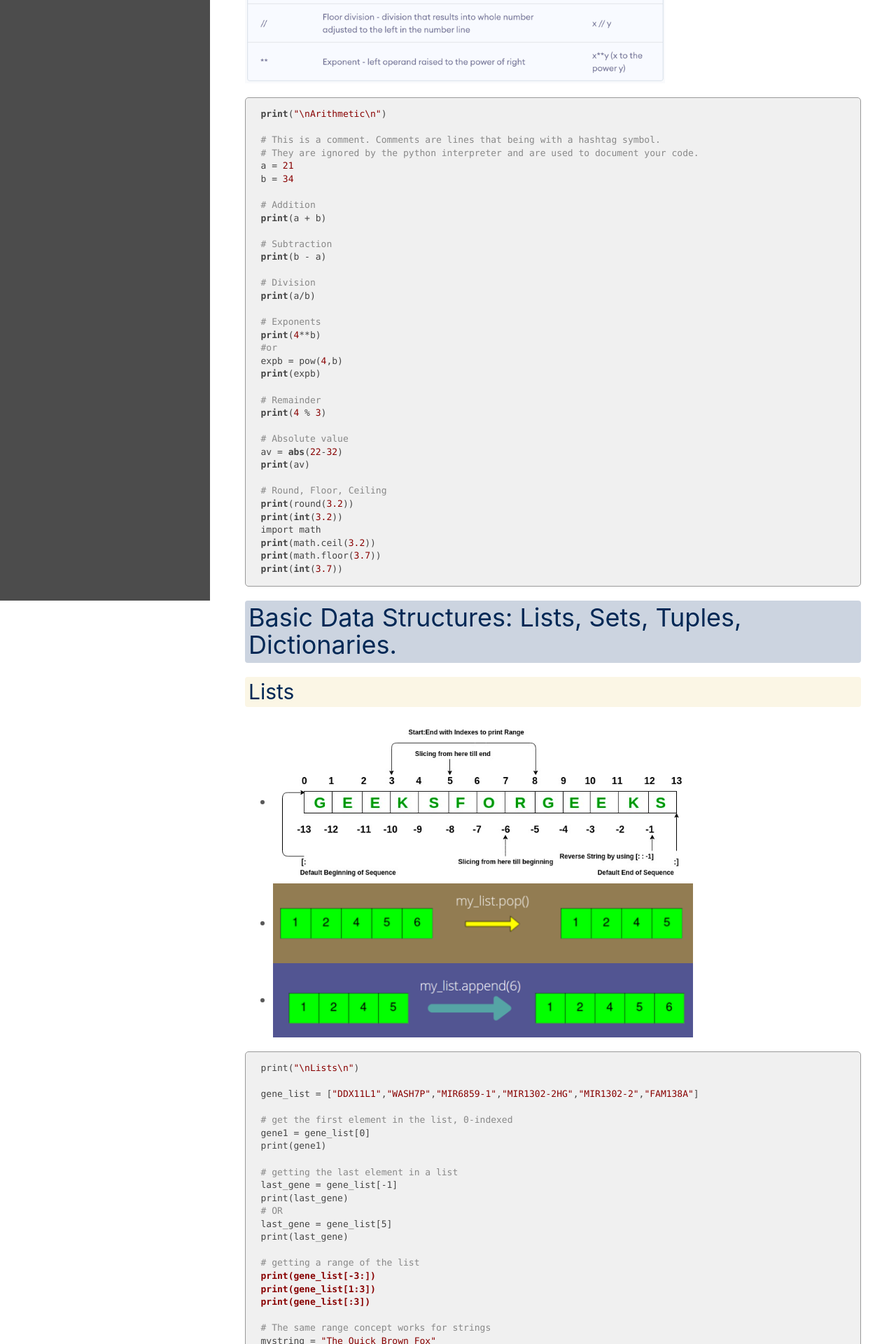
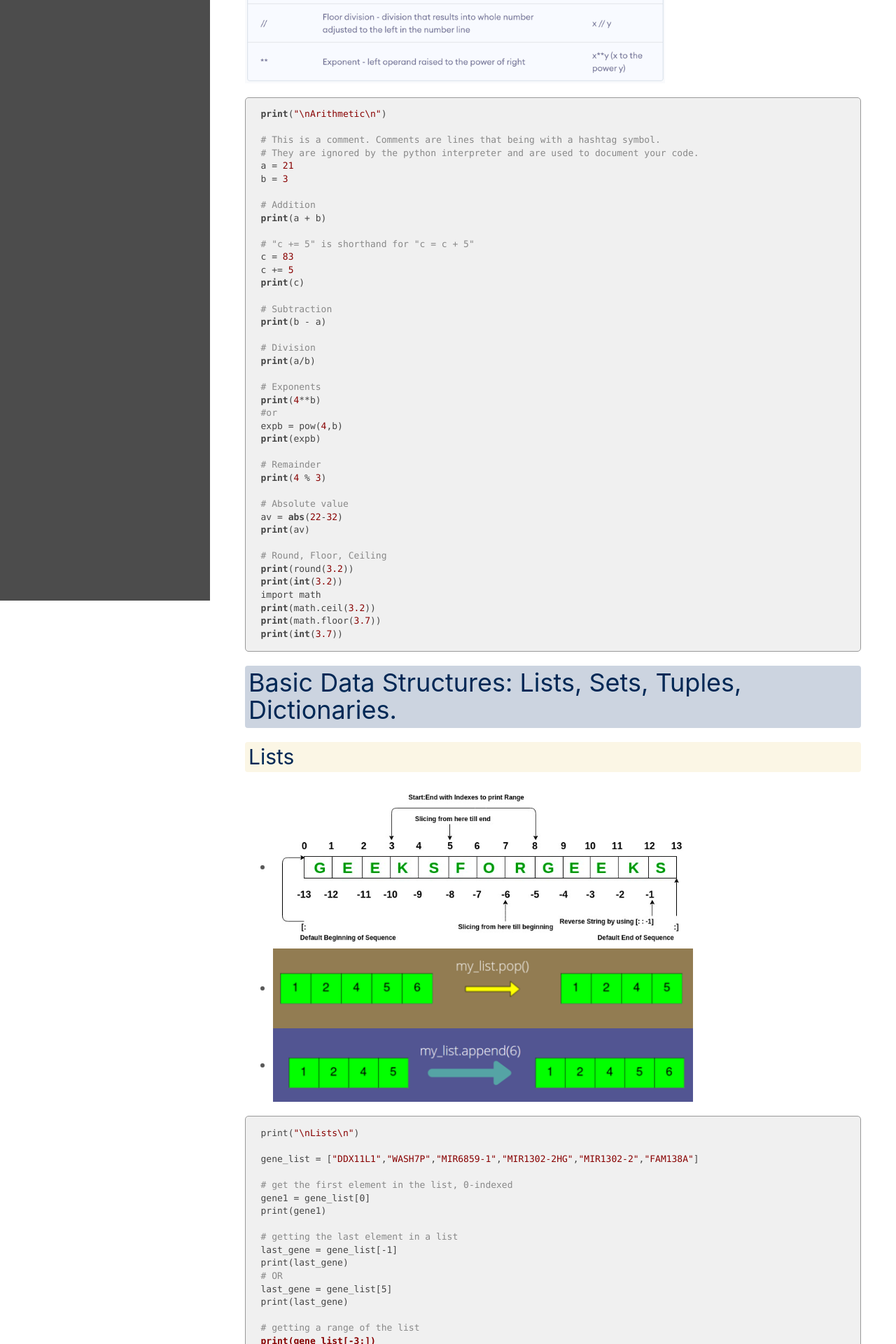
Before and after one commit to ucdavis-bioinformatics-training/2022-Feb-Introduction-To-Python-For-Bioinformatics, a Jekyll site: the page built from python/python2.md, in a window 1280 px wide. Shown: the part 4142-6062 px from the top of the page at 70% size. Built offline with Jekyll 4.4.1, drawn with Linux system fonts in a browser that asks for light colours; our own code applies the rules of GitHub Pages for plain Markdown files.

Commit message:
adding docs

```diff
--- a/python/python2.md
+++ b/python/python2.md
@@ -152,10 +152,15 @@ print("\nArithmetic\n")
 # This is a comment. Comments are lines that being with a hashtag symbol.
 # They are ignored by the python interpreter and are used to document your code.
 a = 21
-b = 34
+b = 3
 
 # Addition
 print(a + b)
+
+# "c += 5" is shorthand for "c = c + 5"
+c = 83
+c += 5
+print(c)
 
 # Subtraction
 print(b - a)
```
